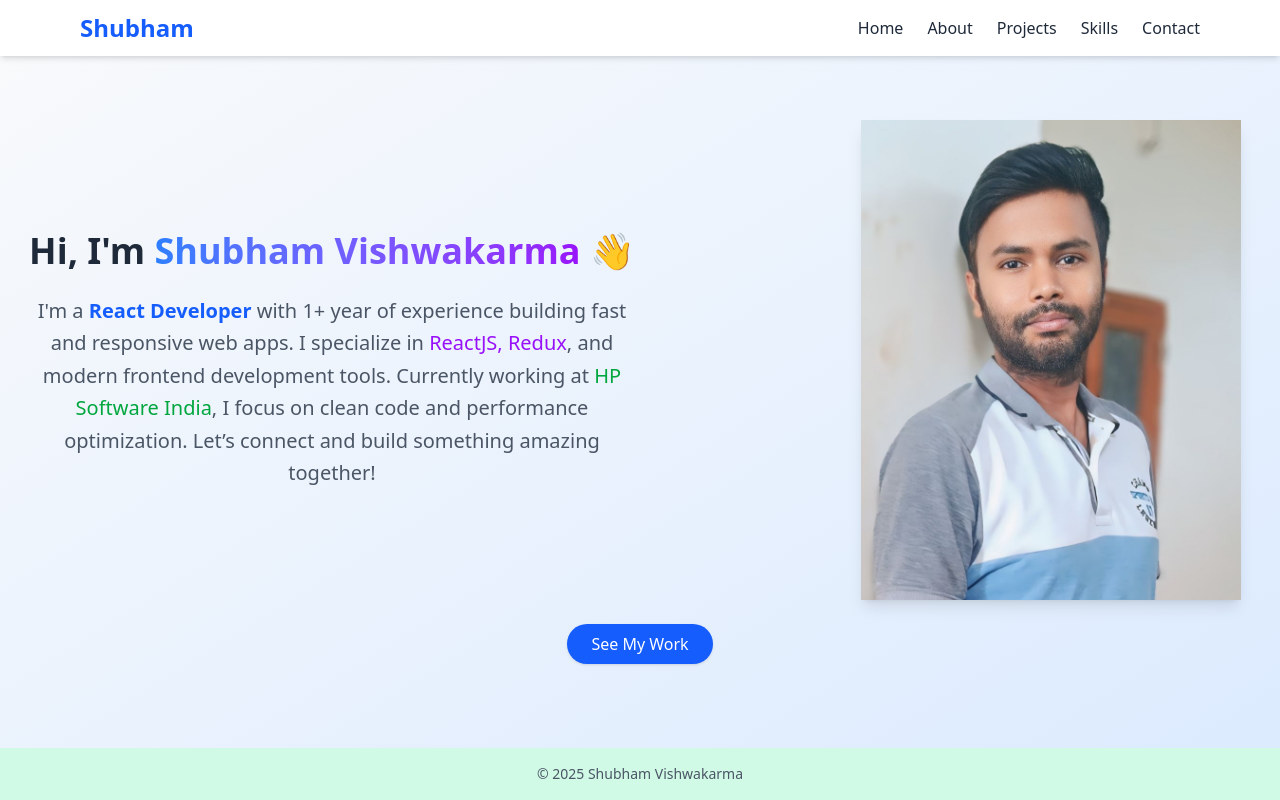
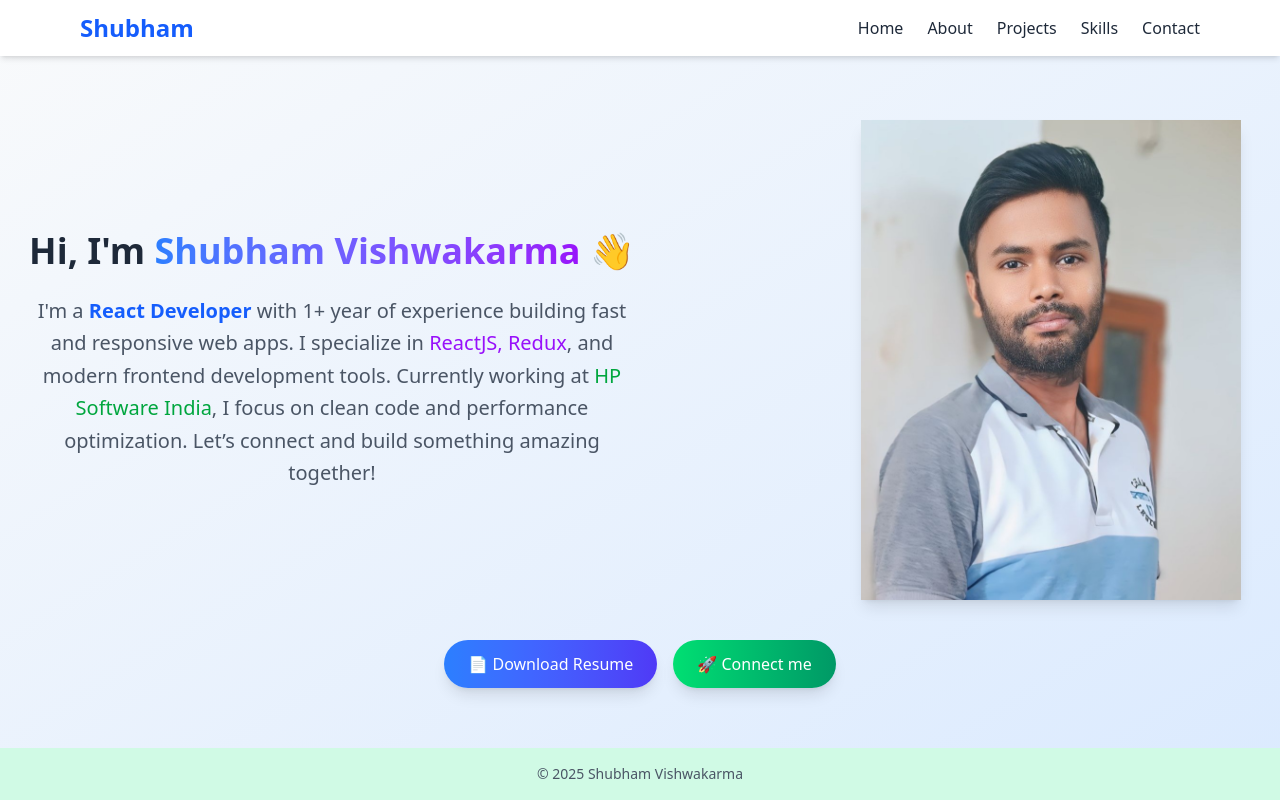
Before and after one commit to shubhvishw01/shubhProtfolio, a React (Vite) app: page / in a window 1280 px wide. Built offline with nearby package versions, Linux system fonts and the light colour scheme.

Commit message:
Download Resume redirect to contact form by home page

```diff
--- a/src/components/Contact.jsx
+++ b/src/components/Contact.jsx
@@ -18,7 +18,6 @@ const Contact = () => {
                 <a
                   href="mailto:shubh.vishw01@gmail.com"
                   className="text-blue-600 hover:underline"
-                  target="_blank"
                 >
                   shubh.vishw01@gmail.com
                 </a>
--- a/src/components/Home.jsx
+++ b/src/components/Home.jsx
@@ -40,12 +40,48 @@ const Home = () => {
         </div>
       </div>
 
+      {/* Button Group */}
+      <div className="flex flex-col md:flex-row gap-4 mt-10">
+        {/* Download Resume Button */}
+        <button
+          onClick={() => {
+            const link = document.createElement("a");
+            link.href = "/resume.pdf";
+            link.download = "Shubham-Vishwakarma-Resume.pdf";
+            link.click();
+          }}
+          className="px-6 py-3 bg-gradient-to-r from-blue-500 to-indigo-600 text-white rounded-full shadow-lg hover:scale-105 transition-transform"
+        >
+          📄 Download Resume
+        </button>
+
+        {/* See My Work Button */}
+        <Link
+          to="/contact"
+          className="px-6 py-3 bg-gradient-to-r from-green-400 to-emerald-600 text-white rounded-full shadow-lg hover:scale-105 transition-transform text-center"
+        >
+          🚀 Connect me
+        </Link>
+      </div>
+
+      {/* <button
+        onClick={() => {
+          const link = document.createElement("a");
+          link.href = "/resume.pdf"; // public folder path
+          link.download = "Shubham-Vishwakarma-Resume.pdf"; // custom filename
+          link.click();
+        }}
+        className="px-4 py-2 bg-blue-600 text-white rounded-lg hover:bg-blue-700 transition"
+      >
+        📄 Download Resume
+      </button>
+
       <Link
         to="/projects"
         className="mt-6 inline-block bg-blue-600 hover:bg-blue-700 text-white px-6 py-2 rounded-full shadow"
       >
         See My Work
-      </Link>
+      </Link> */}
 
       {/* <a
         href="/projects"
```
Also changed, not shown: 1 other file (tests, documents, lock files or other folders).
